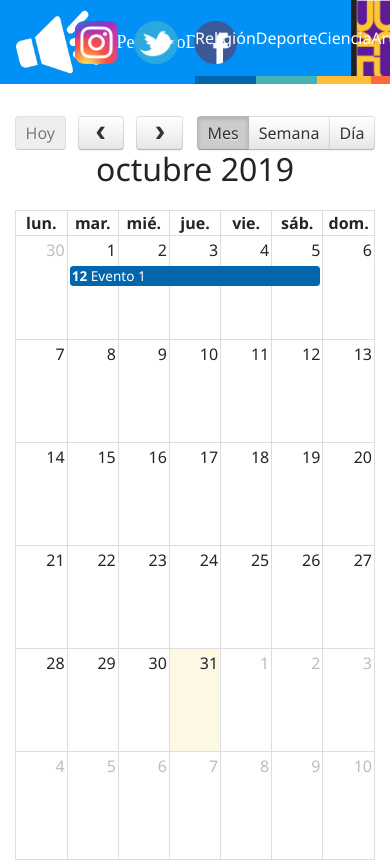
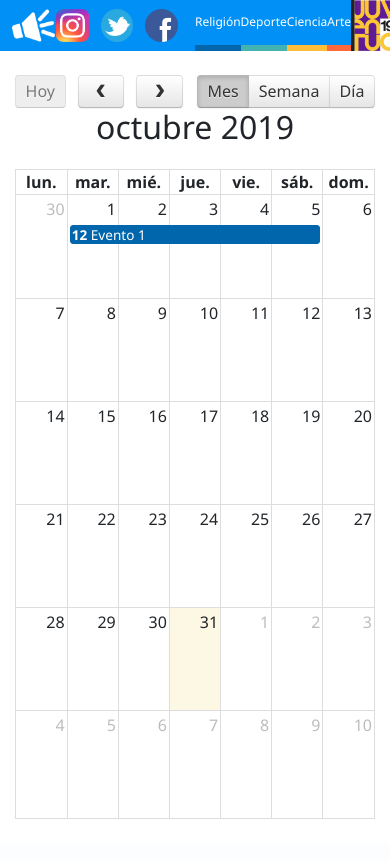
Before and after one commit to damianpeaf/APP_JUVENTUD_2020, a PHP site: page / in a window 390 px wide; the page is wider, and only the part inside the window is pictured. After the commit the page ends 819 px from the top of that part, so only its background shows below. Run offline with PHP 8.4, Linux system fonts and the light colour scheme; data comes from the database, SQL or seed files in the repository; lists and menus that the app fills with data are empty; some libraries are stand-ins or nearby versions; some web fonts are replaced.

Commit message:
añadiendo algunos media queries

```diff
--- a/css/estilo_navbar.css
+++ b/css/estilo_navbar.css
@@ -124,3 +124,63 @@
     background: rgba(255, 255,255, .2);
 
 }
+
+@media screen and (max-width: 760px){
+    .menu-grid-container{
+        /* background: red; */
+
+        font-size: 12px;
+    }
+
+    #logo img{
+        margin: 0 1em;
+        height: 85%;
+    }
+}
+
+@media screen and (max-width: 665px){
+    .menu-grid-container{
+        /* background: red; */
+
+        font-size: 12px;
+    }
+
+    #logo img{
+        margin: 0 1em;
+        height: 85%;
+    }
+
+    .menu-grid-container{
+        display: grid;
+        grid-template-columns: 10% 40% 40% 10%;
+
+    }
+
+    #logo-nombre{
+        display: none;
+    }
+
+
+}
+
+
+@media screen and (max-width: 465px){
+
+    .menu-item{
+        height: 6vh;
+    }
+
+    .menu-grid-container{
+        /* width: 100vw; */
+        height: 6vh;
+    }
+
+}
+
+@media screen and (max-width: 380px){
+
+    *{
+        font-size: 8px;
+    }
+
+}
--- a/index.html
+++ b/index.html
@@ -19,7 +19,7 @@
 <body>
     <header>
         <div class="menu-grid-container">
-            <div class="menu-item" id="logo"><img src="./img/desktop/logo.png"><span>PeriódicoDB</span></div>
+            <div class="menu-item" id="logo"><img src="./img/desktop/logo.png"><span id="logo-nombre">PeriódicoDB</span></div>
             <div class="menu-item" id="redes">
                 <div class="redes-grid-container">
 
```
